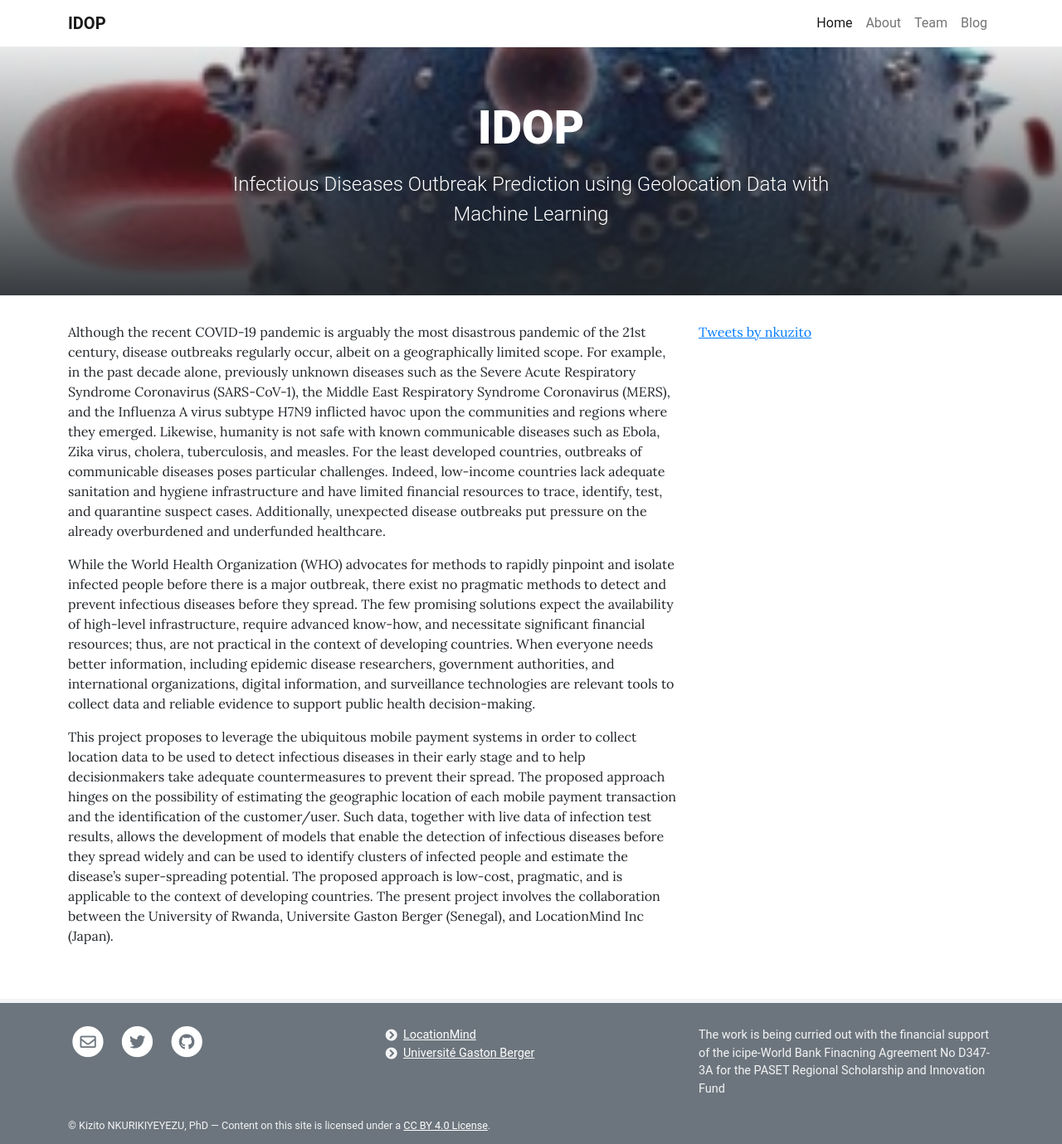
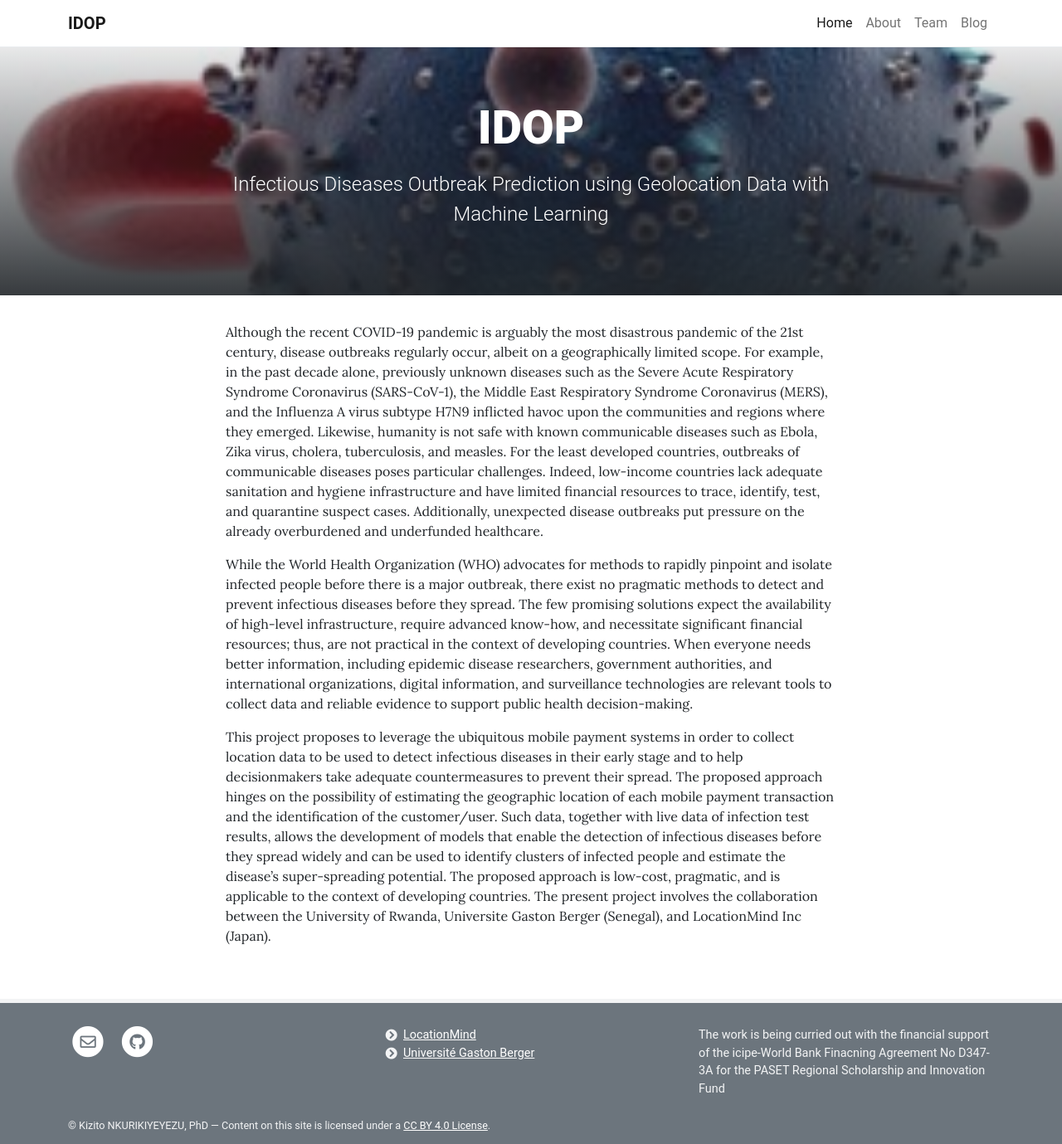
Before and after one commit to qiriro/idop, a Jekyll site: the page built from pages/home.md, in a window 1280 px wide. Shown: the whole page at 83% size. Built offline with Jekyll 4.4.1, drawn with Linux system fonts in a browser that asks for light colours; comment, search, counter and statistics services are not loaded.

Commit message:
remove tweeter feeds

```diff
--- a/_config.yml
+++ b/_config.yml
@@ -9,7 +9,7 @@ author: Kizito NKURIKIYEYEZU, PhD
 
 # SOCIAL PROFILES
 email: kizito@duck.com             # Social icon in footer
-twitter_username: nkuzito           # Social icon in footer
+twitter_username:            # Social icon in footer
 github_username: qiriro            # Social icon in footer
 
 # THEME SETTINGS (ALL OPTIONAL)
--- a/_layouts/home.html
+++ b/_layouts/home.html
@@ -18,14 +18,6 @@ remark: See also page.layout == 'home' in head.html and header.html
 
       </div>
 
-      {% if twitter_feed %}
-        <div class="col-lg-4">
-          <a class="twitter-timeline" data-height="500" data-link-color="{{ site.colors.links }}" href="https://twitter.com/{{ site.twitter_username }}?ref_src=twsrc%5Etfw">
-            Tweets by {{ site.twitter_username }}
-          </a>
-          <script async src="https://platform.twitter.com/widgets.js" charset="utf-8"></script>
-        </div>
-      {% endif %}
     </div>
 
     {% if site.posts_on_home > 0 %}
```
